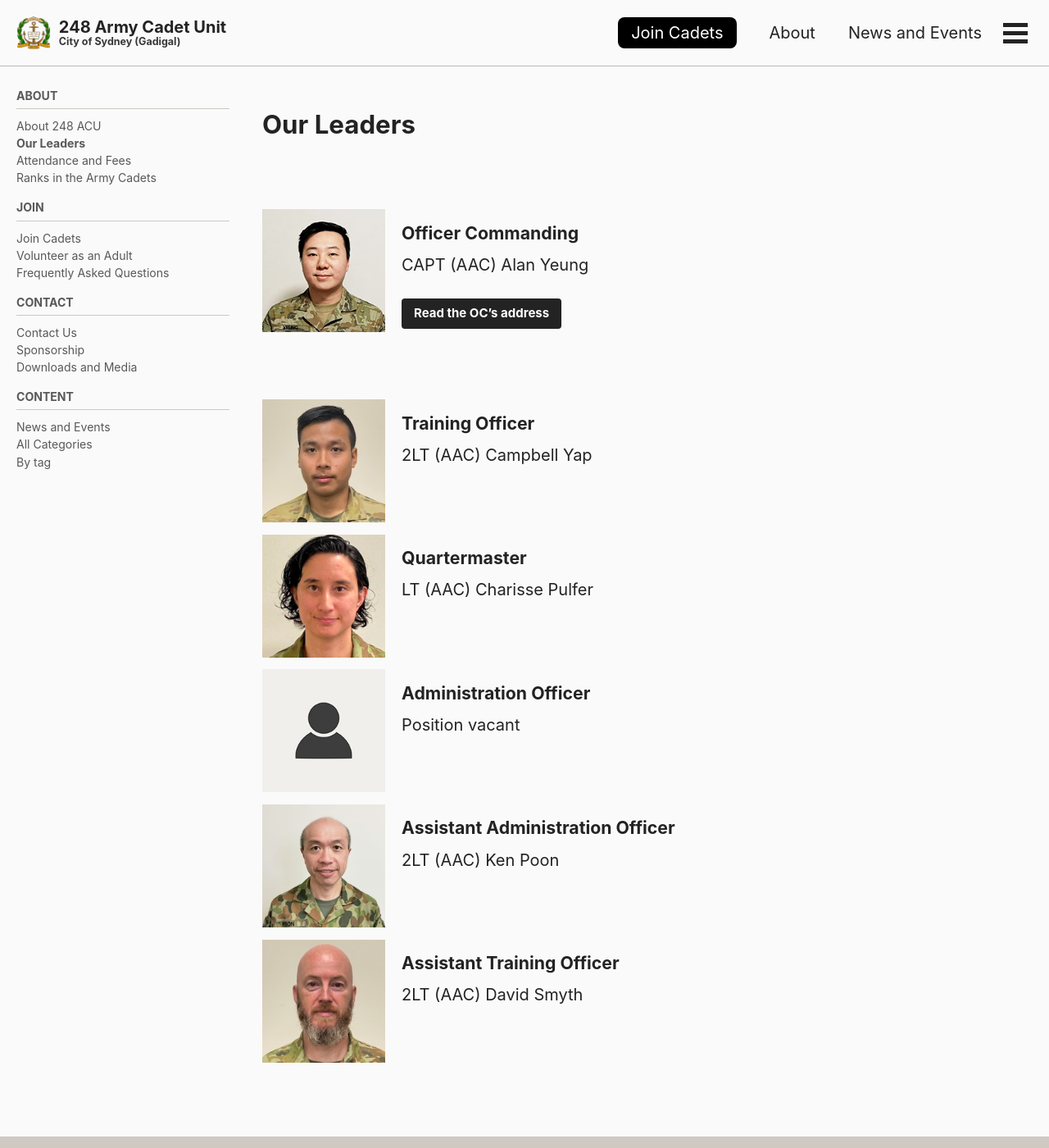
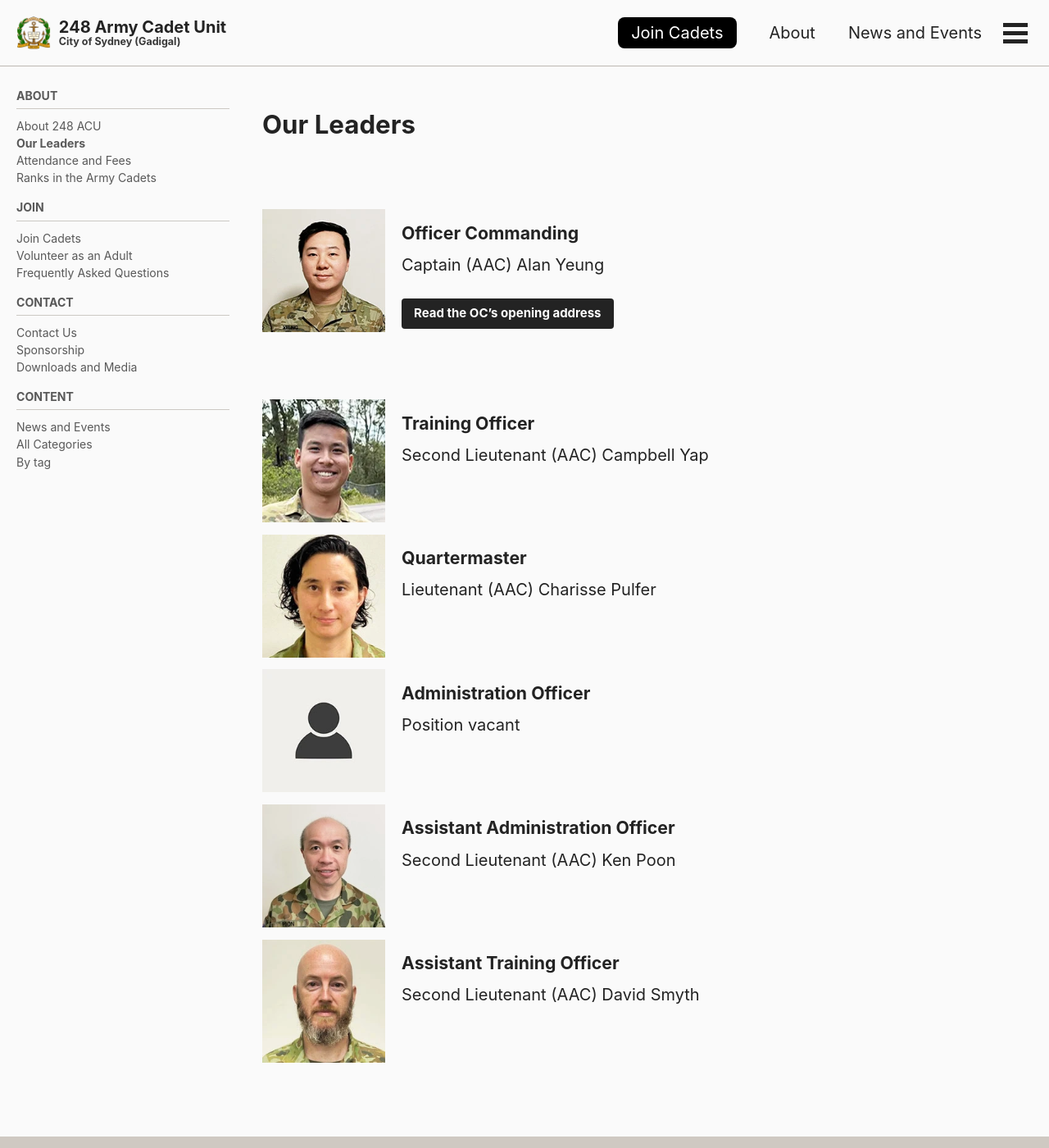
Before and after one commit to alansfyeung/248acu-website, a Jekyll site: the page built from _pages/team.md, in a window 1280 px wide and 1400 px high. Shown: the whole window at 82% size. Built offline with Jekyll 4.4.1, drawn with Linux system fonts in a browser that asks for light colours; cached includes are drawn as plain includes.

Commit message:
Update team profiles with webp

```diff
--- a/_pages/team.md
+++ b/_pages/team.md
@@ -12,49 +12,45 @@
 
 &nbsp;{:.cf}
 
-![Officer Commanding - Alan Yeung]({{"/assets/images/profiles/ay.jpg"|absolute_url}}){: .align-left width="150" height="150"}
+![Officer Commanding - Alan Yeung]({{"/assets/images/profiles/ay.webp"|absolute_url}}){: .align-left width="150" height="150"}
 
 #### Officer Commanding
-CAPT (AAC) Alan Yeung
+Captain (AAC) Alan Yeung
 
-[Read the OC's address]({% link _posts/2022-08-15-ocs-address.md %}){:.btn.btn--primary}
-
-{% comment %}
-Captain (AAC) Alan Yeung joined the Australian Army Cadets in 2011, first as a volunteer then subsequently as a member of Adult Cadet Staff. He paraded at 206 Army Cadet Unit, North Sydney, from 2011-2016, and in 2018 he joined Headquarters 22 AAC Battalion, initially as the Administration Officer, then assuming the roles of Training Officer, 2IC and Operations Officer. In 2022, CAPT (AAC) Yeung became the inaugural Officer Commanding of 248 Army Cadet Unit - City of Sydney (Gadigal).
-{% endcomment %}
+[Read the OC's opening address]({% link _posts/2022-08-15-ocs-address.md %}){:.btn.btn--primary}
 
 &nbsp;{:.cf}
 
-![Training Officer - Campbell Yap]({{"/assets/images/profiles/cy.jpg"|absolute_url}}){:.align-left width="150" height="150"}
+![Training Officer - Campbell Yap]({{"/assets/images/profiles/cy.webp"|absolute_url}}){:.align-left width="150" height="150"}
 
 #### Training Officer
-2LT (AAC) Campbell Yap
+Second Lieutenant (AAC) Campbell Yap
 
 &nbsp;{:.cf}
 
-![Quartermaster - Charisse Pulfer]({{"/assets/images/profiles/cp.jpg"|absolute_url}}){:.align-left width="150" height="150"}
+![Quartermaster - Charisse Pulfer]({{"/assets/images/profiles/cp.webp"|absolute_url}}){:.align-left width="150" height="150"}
 
 #### Quartermaster
-LT (AAC) Charisse Pulfer
+Lieutenant (AAC) Charisse Pulfer
 
 
 &nbsp;{:.cf}
 
-![Administration Officer - vacant]({{"/assets/images/profiles/coming-soon.jpg"|absolute_url}}){:.align-left width="150" height="150"}
+![Administration Officer - vacant]({{"/assets/images/profiles/coming-soon.webp"|absolute_url}}){:.align-left width="150" height="150"}
 
 #### Administration Officer
 Position vacant
 
 &nbsp;{:.cf}
 
-![Administration Officer - Ken Poon]({{"/assets/images/profiles/kp.jpg"|absolute_url}}){:.align-left width="150" height="150"}
+![Administration Officer - Ken Poon]({{"/assets/images/profiles/kp.webp"|absolute_url}}){:.align-left width="150" height="150"}
 
 #### Assistant Administration Officer
-2LT (AAC) Ken Poon
+Second Lieutenant (AAC) Ken Poon
 
 &nbsp;{:.cf}
 
-![Assistant Training Officer - David Smyth]({{"/assets/images/profiles/ds.jpg"|absolute_url}}){:.align-left width="150" height="150"}
+![Assistant Training Officer - David Smyth]({{"/assets/images/profiles/ds.webp"|absolute_url}}){:.align-left width="150" height="150"}
 
 #### Assistant Training Officer
-2LT (AAC) David Smyth
+Second Lieutenant (AAC) David Smyth
```
Also changed, not shown: assets/images/profiles/ay.webp (added), assets/images/profiles/capt-aac-ay.webp (added), assets/images/profiles/coming-soon.webp (added), assets/images/profiles/cp.jpg, assets/images/profiles/cp.webp (added), assets/images/profiles/cy.jpg (deleted), assets/images/profiles/cy.png (added), assets/images/profiles/cy.webp (added), assets/images/profiles/ds.jpg, assets/images/profiles/ds.webp (added), assets/images/profiles/kp.webp (added), assets/images/profiles/nh.webp (added).
